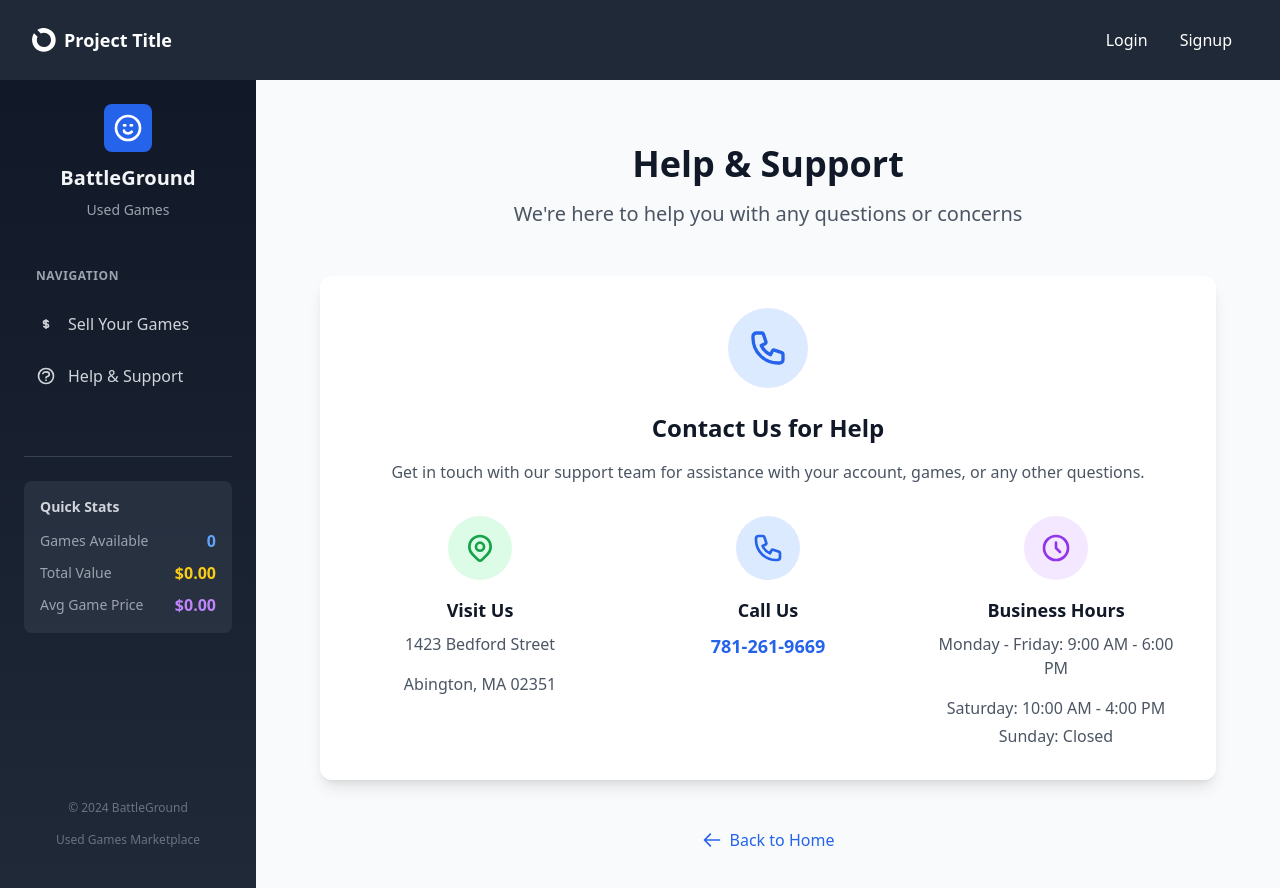
After one commit to frenchdubliner/BattleGroundUsedGames, a Django app: page /help/ in a window 1280 px wide. The commit adds this page. Run offline with Django 5.2, Linux system fonts and the light colour scheme; some libraries are stand-ins or nearby versions.

Commit message:
added Help and Support

```diff
--- a/a_core/urls.py
+++ b/a_core/urls.py
@@ -22,6 +22,7 @@ from a_home.views import *
 from a_users.views import profile_view
 from a_home.views import *
 from honeypot_monitor.views import honeypot_admin
+from a_core.views import help_support
 
 
 
@@ -33,6 +34,7 @@ urlpatterns = [
     path('profile/', include('a_users.urls')),
     path('games/', include('games.urls')),
     path('@<username>/', profile_view, name='profile'),
+    path('help/', help_support, name='help_support'),
 ]
 
 # only in development
--- a/a_core/views.py
+++ b/a_core/views.py
@@ -1,2 +1,5 @@
-# This file is intentionally empty
-# All views have been moved to their respective apps
+from django.shortcuts import render
+
+def help_support(request):
+    """Display help and support contact information"""
+    return render(request, 'help_support.html')
--- /dev/null
+++ b/templates/help_support.html
@@ -0,0 +1,84 @@
+{% extends 'layouts/blank.html' %}
+
+{% block content %}
+<div class="min-h-screen bg-gray-50 flex flex-col">
+    <div class="flex-1 p-8 pt-16">
+        <div class="max-w-4xl mx-auto">
+            <!-- Header -->
+            <div class="text-center mb-12">
+                <h1 class="text-4xl font-bold text-gray-900 mb-4">Help & Support</h1>
+                <p class="text-xl text-gray-600">We're here to help you with any questions or concerns</p>
+            </div>
+
+            <!-- Contact Information Card -->
+            <div class="bg-white rounded-xl shadow-lg p-8 mb-8">
+                <div class="text-center">
+                    <div class="w-20 h-20 bg-blue-100 rounded-full mx-auto mb-6 flex items-center justify-center">
+                        <svg class="w-10 h-10 text-blue-600" fill="none" stroke="currentColor" viewBox="0 0 24 24">
+                            <path stroke-linecap="round" stroke-linejoin="round" stroke-width="2" d="M3 5a2 2 0 012-2h3.28a1 1 0 01.948.684l1.498 4.493a1 1 0 01-.502 1.21l-2.257 1.13a11.042 11.042 0 005.516 5.516l1.13-2.257a1 1 0 011.21-.502l4.493 1.498a1 1 0 01.684.949V19a2 2 0 01-2 2h-1C9.716 21 3 14.284 3 6V5z"></path>
+                        </svg>
+                    </div>
+                    <h2 class="text-2xl font-bold text-gray-900 mb-4">Contact Us for Help</h2>
+                    <p class="text-gray-600 mb-8">Get in touch with our support team for assistance with your account, games, or any other questions.</p>
+                </div>
+
+                <!-- Contact Details -->
+                <div class="grid md:grid-cols-3 gap-8">
+                    <!-- Address -->
+                    <div class="text-center">
+                        <div class="w-16 h-16 bg-green-100 rounded-full mx-auto mb-4 flex items-center justify-center">
+                            <svg class="w-8 h-8 text-green-600" fill="none" stroke="currentColor" viewBox="0 0 24 24">
+                                <path stroke-linecap="round" stroke-linejoin="round" stroke-width="2" d="M17.657 16.657L13.414 20.9a1.998 1.998 0 01-2.827 0l-4.244-4.243a8 8 0 1111.314 0z"></path>
+                                <path stroke-linecap="round" stroke-linejoin="round" stroke-width="2" d="M15 11a3 3 0 11-6 0 3 3 0 016 0z"></path>
+                            </svg>
+                        </div>
+                        <h3 class="text-lg font-semibold text-gray-900 mb-2">Visit Us</h3>
+                        <div class="text-gray-600 space-y-1">
+                            <p>1423 Bedford Street</p>
+                            <p>Abington, MA 02351</p>
+                        </div>
+                    </div>
+
+                    <!-- Phone -->
+                    <div class="text-center">
+                        <div class="w-16 h-16 bg-blue-100 rounded-full mx-auto mb-4 flex items-center justify-center">
+                            <svg class="w-8 h-8 text-blue-600" fill="none" stroke="currentColor" viewBox="0 0 24 24">
+                                <path stroke-linecap="round" stroke-linejoin="round" stroke-width="2" d="M3 5a2 2 0 012-2h3.28a1 1 0 01.948.684l1.498 4.493a1 1 0 01-.502 1.21l-2.257 1.13a11.042 11.042 0 005.516 5.516l1.13-2.257a1 1 0 011.21-.502l4.493 1.498a1 1 0 01.684.949V19a2 2 0 01-2 2h-1C9.716 21 3 14.284 3 6V5z"></path>
+                            </svg>
+                        </div>
+                        <h3 class="text-lg font-semibold text-gray-900 mb-2">Call Us</h3>
+                        <p class="text-blue-600 font-semibold text-lg">781-261-9669</p>
+                    </div>
+
+                    <!-- Hours -->
+                    <div class="text-center">
+                        <div class="w-16 h-16 bg-purple-100 rounded-full mx-auto mb-4 flex items-center justify-center">
+                            <svg class="w-8 h-8 text-purple-600" fill="none" stroke="currentColor" viewBox="0 0 24 24">
+                                <path stroke-linecap="round" stroke-linejoin="round" stroke-width="2" d="M12 8v4l3 3m6-3a9 9 0 11-18 0 9 9 0 0118 0z"></path>
+                            </svg>
+                        </div>
+                        <h3 class="text-lg font-semibold text-gray-900 mb-2">Business Hours</h3>
+                        <div class="text-gray-600 space-y-1">
+                            <p>Monday - Friday: 9:00 AM - 6:00 PM</p>
+                            <p>Saturday: 10:00 AM - 4:00 PM</p>
+                            <p>Sunday: Closed</p>
+                        </div>
+                    </div>
+                </div>
+            </div>
+
+
+
+            <!-- Back to Home -->
+            <div class="mt-12 text-center">
+                <a href="{% url 'home' %}" class="inline-flex items-center text-blue-600 hover:text-blue-800 font-medium">
+                    <svg class="w-5 h-5 mr-2" fill="none" stroke="currentColor" viewBox="0 0 24 24">
+                        <path stroke-linecap="round" stroke-linejoin="round" stroke-width="2" d="M10 19l-7-7m0 0l7-7m-7 7h18"></path>
+                    </svg>
+                    Back to Home
+                </a>
+            </div>
+        </div>
+    </div>
+</div>
+{% endblock %}
--- a/templates/includes/sidebar.html
+++ b/templates/includes/sidebar.html
@@ -38,7 +38,7 @@
 
 
             <!-- Help & Support Link -->
-            <a href="#" class="flex items-center px-3 py-3 text-gray-300 hover:bg-blue-600 hover:text-white rounded-lg transition-all duration-200 group">
+            <a href="{% url 'help_support' %}" class="flex items-center px-3 py-3 text-gray-300 hover:bg-blue-600 hover:text-white rounded-lg transition-all duration-200 group">
                 <svg class="w-5 h-5 mr-3 group-hover:scale-110 transition-transform duration-200" fill="none" stroke="currentColor" viewBox="0 0 24 24">
                     <path stroke-linecap="round" stroke-linejoin="round" stroke-width="2" d="M8.228 9c.549-1.165 2.03-2 3.772-2 2.21 0 4 1.343 4 3 0 1.4-1.278 2.575-3.006 2.907-.542.104-.994.54-.994 1.093m0 3h.01M21 12a9 9 0 11-18 0 9 9 0 0118 0z"></path>
                 </svg>
```
